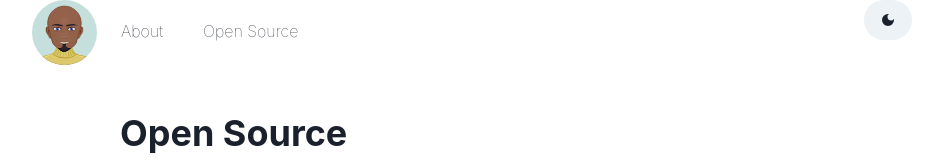
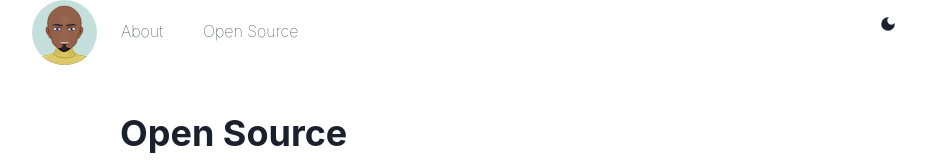
Before and after one commit to xPoppa-zz/portfolio, a Next.js app: page /opensource in a window 1280 px wide. Shown: the top 160 px of the page, without its empty margins (168-1111 px from the left). Built offline with nearby package versions, Linux system fonts and the light colour scheme; no server answers.

Commit message:
added DarkMode button

```diff
--- a/components/About/Career.tsx
+++ b/components/About/Career.tsx
@@ -18,7 +18,7 @@ const Career = () => {
 
 	return (
 		<VStack w={{ base: "70vw", lg: "44em" }} align="start" mt="3em">
-			<Heading mb="20px">Career</Heading>
+			<Heading mb="1.5em">Career</Heading>
 			{_CareerCards}
 		</VStack>
 	);
--- a/components/shared/Navbar.tsx
+++ b/components/shared/Navbar.tsx
@@ -5,22 +5,22 @@ import {
 	Image,
 	Spacer,
 	IconButton,
-	VStack,
+	useColorMode,
 } from "@chakra-ui/react";
 import NextLink from "next/link";
-import { MdDarkMode } from "react-icons/md";
+import { MdDarkMode, MdLightMode } from "react-icons/md";
 import { HamburgerIcon, CloseIcon } from "@chakra-ui/icons";
 import { useState } from "react";
 
-// const breakpoints = {
-// 	sm: "320px",
-// 	md: "480px",
-// 	lg: "600px",
-// 	xl: "880px",
-// };
+const IconProps = {
+	variant: "ghost",
+	size: "lg",
+	isRound: true,
+};
 
 const Navbar = () => {
 	const [display, setDisplay] = useState("none");
+	const { colorMode, toggleColorMode } = useColorMode();
 	return (
 		<Flex>
 			<Flex
@@ -78,9 +78,14 @@ const Navbar = () => {
 				</NextLink> */}
 				</HStack>
 				<Spacer />
-				<Button borderRadius={"31em"}>
+				<IconButton
+					aria-label="colorMode-button"
+					onClick={toggleColorMode}
+					icon={colorMode === "light" ? <MdDarkMode /> : <MdLightMode />}
+					{...IconProps}
+				>
 					<MdDarkMode />
-				</Button>
+				</IconButton>
 			</Flex>
 			<IconButton
 				aria-label="Open Menu"
--- a/pages/_app.tsx
+++ b/pages/_app.tsx
@@ -9,7 +9,12 @@ const breakpoints = {
 	xl: "80em",
 };
 
-const theme = extendTheme({ breakpoints });
+const config = {
+	initialColorMode: "light",
+	useSystemColorMode: false,
+};
+
+const theme = extendTheme({ breakpoints, config });
 
 function MyApp({ Component, pageProps }: AppProps) {
 	return (
```
